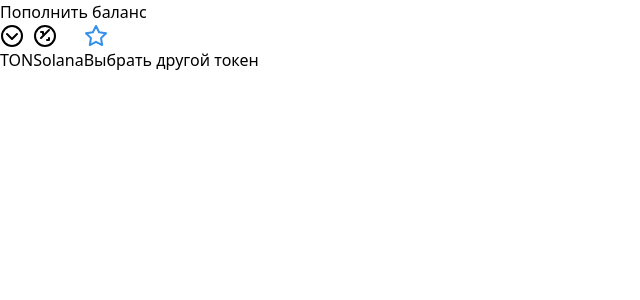
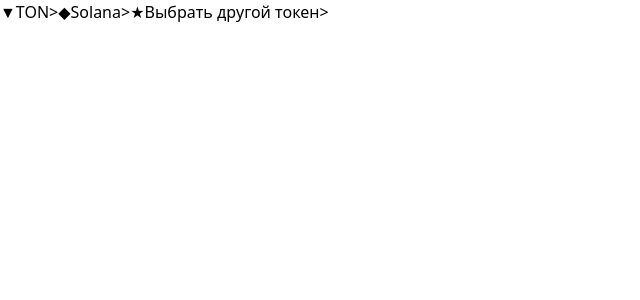
Before and after one commit to RezvanDev/battlefront, a React (Vite) app: page /deposit in a window 1280 px wide. Shown: the top 300 px of the page, without its empty margins (0-640 px from the left). Built offline with nearby package versions, Linux system fonts and the light colour scheme.

Commit message:
first commit

```diff
--- a/src/components/Deposit.tsx
+++ b/src/components/Deposit.tsx
@@ -4,62 +4,54 @@
 interface DepositOption {
   id: string;
   name: string;
-  icon: React.ReactNode;
+  icon: string;
 }
 
 const depositOptions: DepositOption[] = [
   {
     id: 'ton',
     name: 'TON',
-    icon: <svg width="24" height="24" viewBox="0 0 24 24" fill="none" xmlns="http://www.w3.org/2000/svg">
-            <path d="M12 22C17.5228 22 22 17.5228 22 12C22 6.47715 17.5228 2 12 2C6.47715 2 2 6.47715 2 12C2 17.5228 6.47715 22 12 22Z" stroke="currentColor" strokeWidth="2" strokeLinecap="round" strokeLinejoin="round"/>
-            <path d="M7 10L12 15L17 10" stroke="currentColor" strokeWidth="2" strokeLinecap="round" strokeLinejoin="round"/>
-          </svg>
+    icon: '▼' // Используем символ треугольника вместо SVG
   },
   {
     id: 'solana',
     name: 'Solana',
-    icon: <svg width="24" height="24" viewBox="0 0 24 24" fill="none" xmlns="http://www.w3.org/2000/svg">
-            <path d="M12 22C17.5228 22 22 17.5228 22 12C22 6.47715 17.5228 2 12 2C6.47715 2 2 6.47715 2 12C2 17.5228 6.47715 22 12 22Z" stroke="currentColor" strokeWidth="2" strokeLinecap="round" strokeLinejoin="round"/>
-            <path d="M8 14L16 6" stroke="currentColor" strokeWidth="2" strokeLinecap="round" strokeLinejoin="round"/>
-            <path d="M8 8H10V10" stroke="currentColor" strokeWidth="2" strokeLinecap="round" strokeLinejoin="round"/>
-            <path d="M14 16H16V14" stroke="currentColor" strokeWidth="2" strokeLinecap="round" strokeLinejoin="round"/>
-          </svg>
+    icon: '◆' // Используем символ ромба вместо SVG
   },
 ];
 
 const Deposit: React.FC = () => {
   const handleDeposit = (optionId: string) => {
-    // Здесь будет логика для обработки депозита
     console.log(`Depositing with ${optionId}`);
   };
 
   return (
-    <div className="flex flex-col h-screen bg-gradient-to-b from-[#1e2327] to-[#15191c] text-white p-4">
-      <h1 className="text-2xl font-bold mb-8">Пополнить баланс</h1>
+    <div className="flex flex-col h-screen bg-gradient-to-b from-gray-900 to-black text-white p-4 justify-center ">
       <div className="space-y-4">
         {depositOptions.map((option, index) => (
           <button
             key={option.id}
             onClick={() => handleDeposit(option.id)}
-            className={`w-full py-4 rounded-2xl text-lg font-medium flex items-center px-4 ${
-              index === 0 ? 'bg-[#3390ec] text-white' : 'bg-white text-black'
+            className={`w-full py-4 rounded-2xl text-lg font-medium flex items-center justify-between px-4 ${
+              index === 0 ? 'bg-blue-500 text-white' : 'bg-white text-black'
             }`}
           >
-            <span className="mr-3">{option.icon}</span>
-            {option.name}
+            <span className="flex items-center">
+              <span className="mr-3 text-2xl">{option.icon}</span>
+              {option.name}
+            </span>
+            <span className="text-2xl">&gt;</span>
           </button>
         ))}
         <button
           onClick={() => {/* Логика для выбора другого токена */}}
-          className="w-full bg-[#232f3b] text-white py-4 rounded-2xl text-lg font-medium flex items-center px-4"
+          className="w-full bg-gray-800 text-white py-4 rounded-2xl text-lg font-medium flex items-center justify-between px-4"
         >
-          <span className="mr-3">
-            <svg width="24" height="24" viewBox="0 0 24 24" fill="none" xmlns="http://www.w3.org/2000/svg">
-              <path d="M12 2L15.09 8.26L22 9.27L17 14.14L18.18 21.02L12 17.77L5.82 21.02L7 14.14L2 9.27L8.91 8.26L12 2Z" stroke="#3390EC" strokeWidth="2" strokeLinecap="round" strokeLinejoin="round"/>
-            </svg>
+          <span className="flex items-center">
+            <span className="mr-3 text-blue-500 text-2xl">★</span>
+            Выбрать другой токен
           </span>
-          Выбрать другой токен
+          <span className="text-2xl">&gt;</span>
         </button>
       </div>
     </div>
--- a/src/components/Home.tsx
+++ b/src/components/Home.tsx
@@ -3,6 +3,7 @@
 import { useNavigate } from 'react-router-dom';
 import duckImage from '../img/1.png';
 import dogImage from '../img/2.png';
+import GameImage from '../img/Vector.png';
 
 interface HomeProps {
   balance: number;
@@ -13,10 +14,10 @@
   const navigate = useNavigate();
 
   return (
-    <div className="relative flex flex-col h-screen bg-black text-white p-4">
+    <div className="relative flex flex-col h-screen bg-gradient-to-b from-gray-900 to-black text-white p-4">
       <div className="flex justify-between items-center mb-8">
         <div className="flex items-center">
-          <img src={duckImage} alt="Profile" className="w-[48px] h-[48px] rounded-full mr-3" />
+          <img src={duckImage} alt="Profile" className="w-12 h-12 rounded-full mr-3" />
           <div>
             <div className="text-sm text-gray-400">Баланс</div>
             <div className="text-xl font-bold">{balance.toLocaleString('en-US', { minimumFractionDigits: 0, maximumFractionDigits: 0 })}$</div>
@@ -24,35 +25,29 @@
         </div>
         <button
           onClick={onDeposit}
-          className="bg-blue-500 text-white px-4 py-2 rounded-full text-sm font-medium"
-          style={{ width: '121px', height: '43px' }}
+          className="bg-blue-600 text-white px-6 py-2 rounded-full text-sm font-medium"
         >
           Пополнить
         </button>
       </div>
 
-      <div className="flex-grow flex flex-col items-center">
+      <div className="flex-grow flex flex-col items-center justify-center">
         <img
           src={dogImage}
           alt="Game Character"
-          className="absolute"
-          style={{ width: '114px', height: '114px', top: '222px', left: '130px', borderRadius: '91px' }}
+          className="w-32 h-32 mb-12" // Увеличил размер и отступ снизу
         />
 
         <div
-          className="absolute bg-gray-800 rounded-2xl border border-gray-700 flex items-center"
-          style={{ width: '343px', height: '111px', top: '351px', left: '30px', padding: '16px' }}
+          className="w-full max-w-sm bg-gradient-to-r from-gray-800 to-gray-900 rounded-2xl border border-gray-700 p-4 "
+          style={{height: '80px'}} // Задал фиксированную высоту
         >
           <button
             onClick={() => navigate('/create-game')}
             className="w-full h-full flex items-center justify-between"
           >
             <span className="flex items-center">
-              <span className="mr-6 text-2xl text-yellow-400">
-                <svg width="24" height="24" viewBox="0 0 24 24" fill="none" xmlns="http://www.w3.org/2000/svg">
-                  <path d="M21 7.5V12.5C21 16.642 17.642 20 13.5 20C9.358 20 6 16.642 6 12.5V4.5C6 4.224 6.224 4 6.5 4H11.5C15.642 4 19 7.358 19 11.5V14.5C19 14.776 18.776 15 18.5 15H16.5C16.224 15 16 14.776 16 14.5V11.5C16 9.019 13.981 7 11.5 7H9V12.5C9 14.981 11.019 17 13.5 17C15.981 17 18 14.981 18 12.5V7.5C18 7.224 18.224 7 18.5 7H20.5C20.776 7 21 7.224 21 7.5Z" fill="currentColor"/>
-                </svg>
-              </span>
+              <img src={GameImage} alt="Game" className="w-10 h-10 mr-4" /> {/* Заменил SVG на изображение */}
               <span className="text-xl font-semibold">Создать игру!</span>
             </span>
             <span className="text-2xl">&gt;</span>
```
Also changed, not shown: src/img/Vector.png (added), 1 other file (tests, documents, lock files or other folders).
